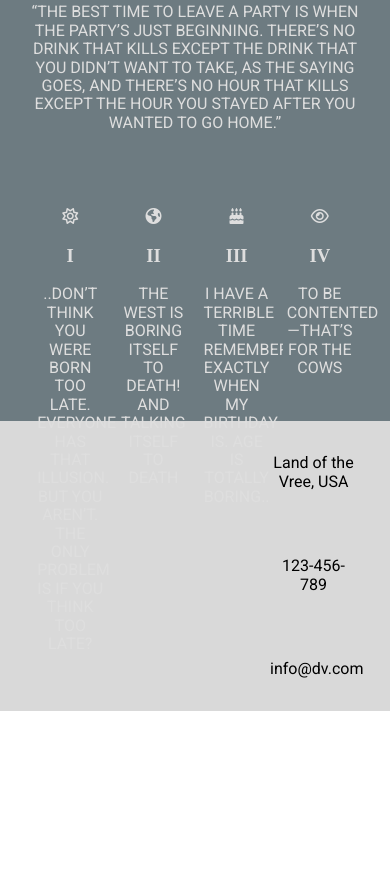
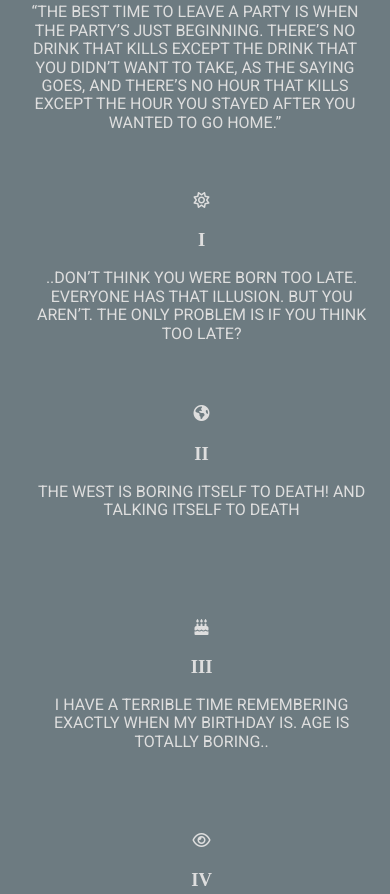
Before and after one commit to bbkoshy/weekendproject, a plain HTML site: page index.html in a window 390 px wide. Shown: the part 1144-2038 px from the top of the page. Before the commit the page ends 1855 px from the top, so only its background shows below. Drawn offline with nearby package versions, Linux system fonts and the light colour scheme.

Commit message:
2nd draft

```diff
--- a/stylesheets/main.scss
+++ b/stylesheets/main.scss
@@ -190,3 +190,69 @@ font-family:  'Roboto', sans-serif }
     margin-left: 270px;
   }
 }
+
+
+  @media (max-width: 767px){
+  .mainbody  article{
+      width: 100%;
+      display: block;
+  }
+
+  footer{
+    width: 100%;
+    display: block;
+
+  }
+  footer .footer {
+      margin: 0 auto;
+      padding: 10px;
+      text-align: center;
+
+
+
+}
+
+}
+
+@media (max-width: 1024px){
+  .mainbody  article{
+      width: 100%;
+      display: block;
+  }
+
+  footer{
+    width: 100%;
+    display: block;
+
+  }
+  footer .footer {
+      margin: 0 auto;
+      padding: 10px;
+      text-align: center;
+
+
+
+  }
+}
+
+@media (max-width: 1600px){
+  .mainbody  article{
+      width: 100%;
+      display: block;
+  }
+
+  footer{
+    width: 100%;
+    display: block;
+
+  }
+  footer .footer {
+      margin: 0 auto;
+      padding: 10px;
+      text-align: center;
+
+
+
+}
+
+}
```
Also changed, not shown: stylesheets/main.css, 2 other files.
